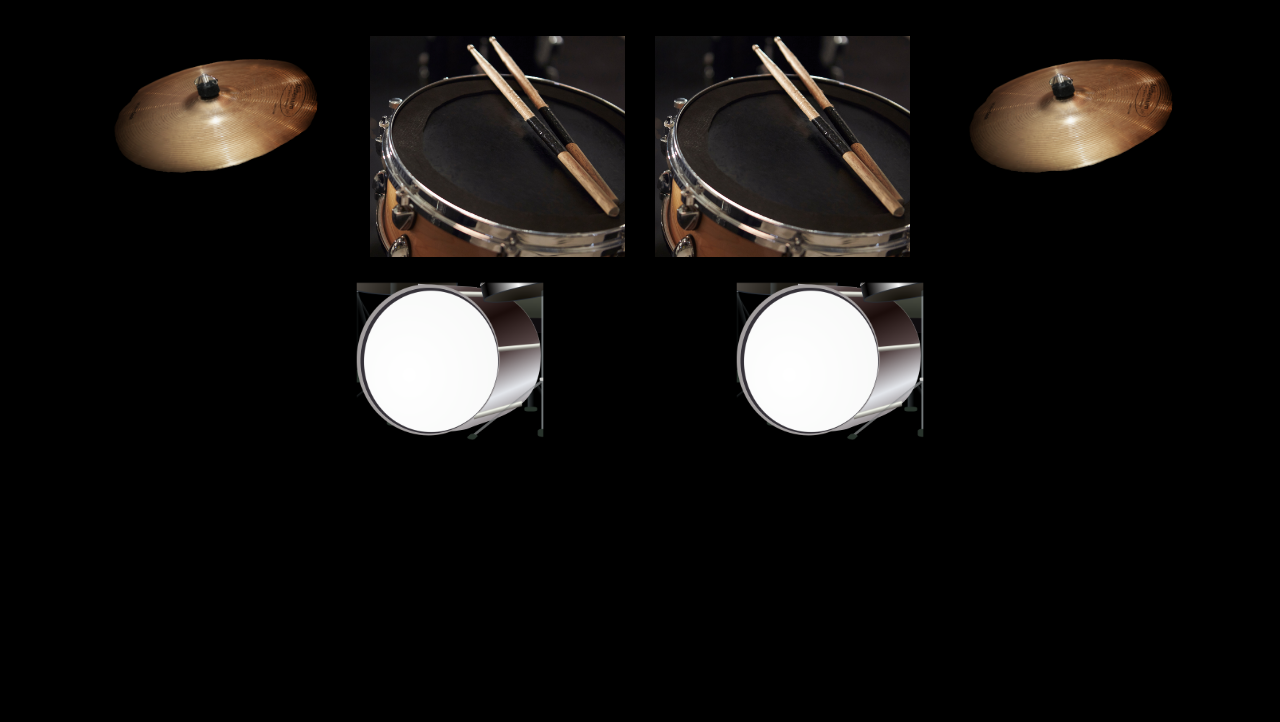
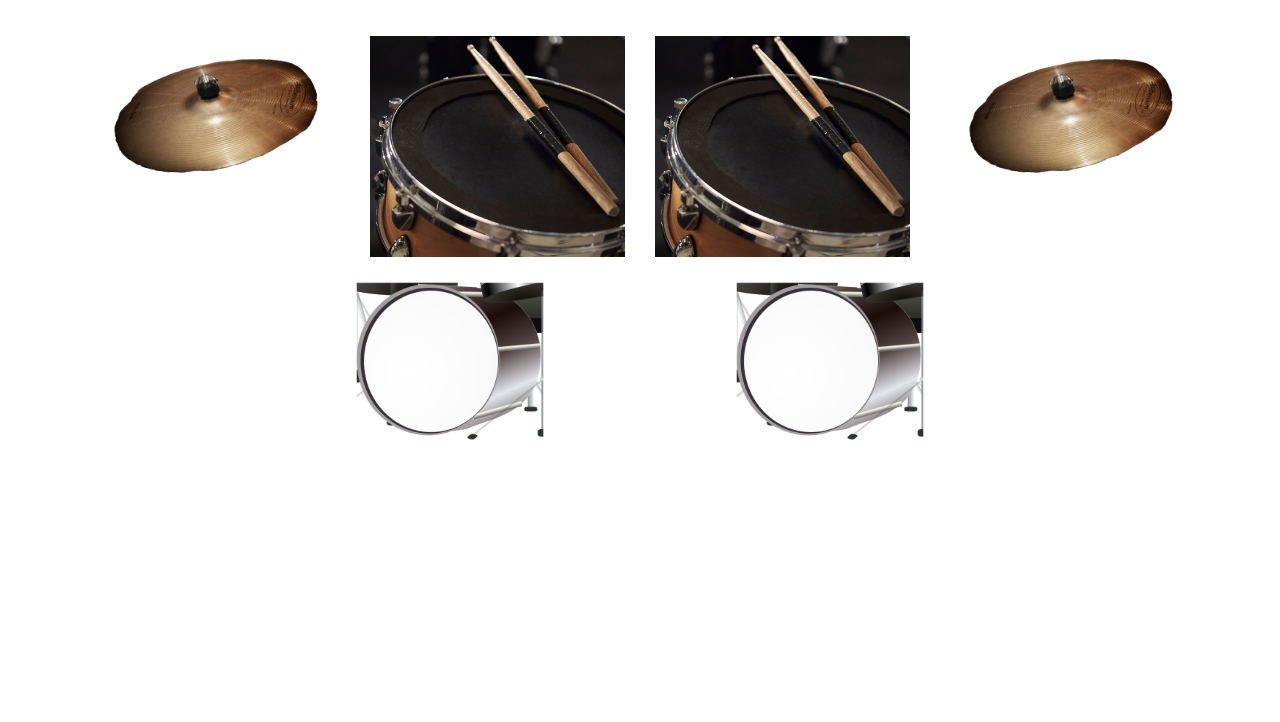
Before and after one commit to AakashCode12/DrumsWithJavascript, a plain HTML site: page index.html in a window 1280 px wide. Shown: the part 78-800 px from the top of the page. Drawn offline with nearby package versions, Linux system fonts and the light colour scheme.

Commit message:
Update index.css

```diff
--- a/css/index.css
+++ b/css/index.css
@@ -11,9 +11,7 @@
   width: 100%;
   height: auto;
 }
-* {
-  filter: invert(1) hue-rotate(180deg);
-}
+
 
 h1,
 h6 {
```
